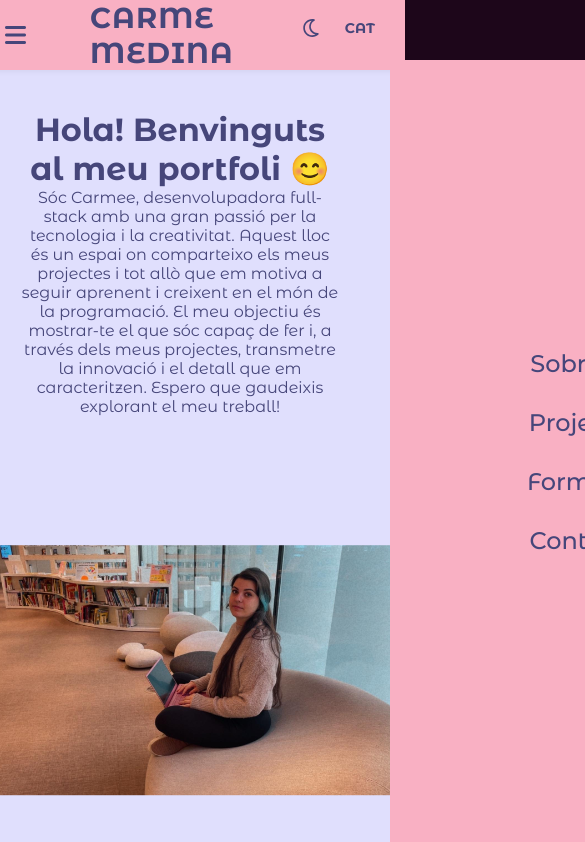
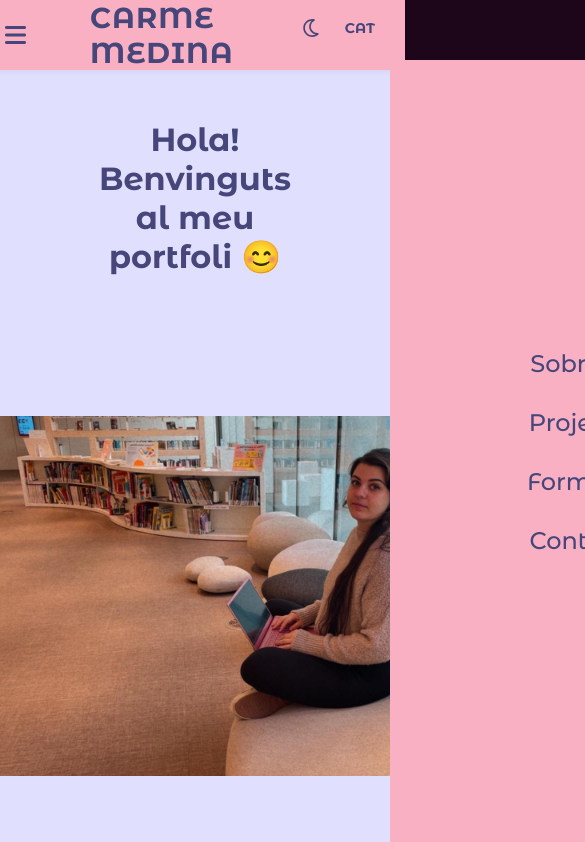
Before and after one commit to mee96/portfolio, a React (Vite) app: page / in a window 390 px wide. Shown: the top 842 px of the page, 585 px wide, since content can reach past the window. Built offline with nearby package versions, Linux system fonts and the light colour scheme.

Commit message:
redimensionan home

```diff
--- a/src/components/Home.jsx
+++ b/src/components/Home.jsx
@@ -15,16 +15,16 @@ function Home() {
         <h1 className="home__title">
           {t("home.title")}
         </h1>
+        <img className="home__logo" src={logo} alt={t("home.alt")} />
 
         <p className="home__intro-text">
           {t("home.description")}
         </p>
 
 
-      </div>
 
-      <div className="home__logo-container">
-        <img className="home__logo" src={logo} alt={t("home.alt")} />
+      {/* <div className="home__logo-container"> */}
+      {/* </div> */}
       </div>
 
       </div>
--- a/src/scss/layout/Home.scss
+++ b/src/scss/layout/Home.scss
@@ -1,99 +1,108 @@
-
-
 @use '../core/variables' as v;
 
 .home {
 
-    display: flex;
+    // display: flex;
     flex-direction: column;
     align-items: center;
     justify-content: center;
-    margin-top: 50px;
-    padding: 30px;
-    gap: 50px;
-    width: 100vw;
+    margin-top: 30px;
+    padding: 20px;
+    gap: 24px;
+    width: 100%;
 
     &__presentation {
+        /* centrar contingut dins aquest bloc */
         max-width: 65%;
+        width: 100%;
+        display: flex;
+        flex-direction: column;
+        align-items: center;
+        text-align: center;
+
     }
 
-
-
     &__logo {
-        max-width: 400px;
-        width: 100%;
+        /* fer que img es comporti com a bloc per a que margin:auto funcioni */
+        display: block;
+        margin: 0 auto;
+        transform: rotate(-90deg);
+        transform-origin: center;
+        max-width: 360px;
+        width: auto;
         height: auto;
-        transform: rotate(-90deg);
+        object-fit: contain;
     }
 
+    // &__title {
+    // //    margin-bottom: 35px;
+    // }
 }
 
-// ...existing code...
 .home__content {
-    width: 100%;
-    // max-width: 1100px; /* ajusta per coincidir amb la resta del lloc */
-    margin: 0 auto;    /* centra el contenidor dins .home */
+    width: 80%;
+    /* si vols usar % pur, deixa-ho així; si vols límit, usa min()/max() */
+    margin: 0 auto;
     display: flex;
     flex-direction: column;
     align-items: center;
     justify-content: space-between;
-    gap: 2rem;
-    padding: 0 20px;   /* gutters igual que la resta */
+    gap: 1rem;
     box-sizing: border-box;
 }
 
 /* adaptar al mòbil: passa a column i centra */
-@media (max-width: 900px) {
-    .home__content {
-        flex-direction: column;
-        align-items: center;
-        text-align: center;
-        padding: 0 16px;
-    }
+// @media (max-width: 900px) {
+//     .home__content {
+//         flex-direction: column;
+//         align-items: center;
+//         text-align: center;
+//         padding: 0 16px;
+//     }
 
-    .home__presentation {
-        max-width: 100%;
-    }
+//     .home__presentation {
+//         max-width: 100%;
+//     }
 
-    .home__logo-container {
-        max-width: 250px;
-        width: 100%;
-        display: flex;
-        justify-content: center;
-    }
+//     .home__logo-container {
+//         max-width: 250px;
+//         width: 100%;
+//         display: flex;
+//         justify-content: center;
+//     }
 
-    .home__logo {
-        transform: rotate(-90deg);
-        transform-origin: center;
-        max-width: 60%;
-    }
-}
+//     .home__logo {
+//         transform: rotate(-90deg);
+//         transform-origin: center;
+//         max-width: 60%;
+//     }
+// }
 
 
-@media (max-width: 900px) {
-    .home {
+// @media (max-width: 900px) {
+//     .home {
 
-        flex-direction: column;
-        margin-top: 20px;
-        padding: 20px ;
-        gap: 30px;
-        align-items: center;
+//         flex-direction: column;
+//         margin-top: 20px;
+//         padding: 20px ;
+//         gap: 30px;
+//         align-items: center;
 
-        &__presentation {
+//         &__presentation {
 
-            max-width: 100%;
-            text-align: center;
-        }
+//             max-width: 100%;
+//             text-align: center;
+//         }
 
-        &__logo-container {
+//         &__logo-container {
 
-             max-width: 250px;
-        }
+//              max-width: 250px;
+//         }
 
-        &__logo {
+//         &__logo {
 
-            height: auto;
-            max-width: 100%;
-        }
-    }
-}
+//             height: auto;
+//             max-width: 100%;
+//         }
+//     }
+// }
```
